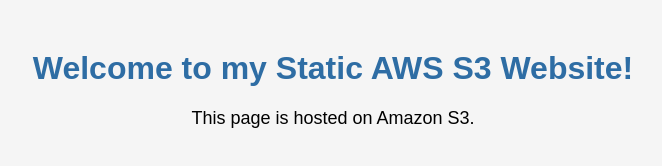
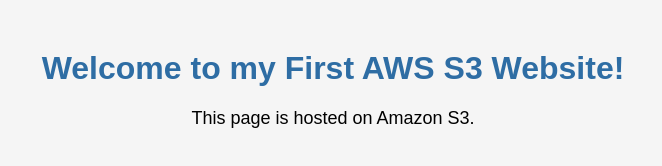
Before and after one commit to Rhys-Rhys/Static-Website-on-AWS-S3, a plain HTML site: page index.html in a window 1280 px wide. Shown: the whole page, without its empty margins (307-969 px from the left). Drawn offline with Linux system fonts and the light colour scheme.

Commit message:
Update index.html

```diff
--- a/index.html
+++ b/index.html
@@ -6,7 +6,7 @@
   <link rel="stylesheet" href="styles.css">
 </head>
 <body>
-  <h1>Welcome to my Static AWS S3 Website!</h1>
+  <h1>Welcome to my First AWS S3 Website!</h1>
   <p>This page is hosted on Amazon S3.</p>
 </body>
 </html>
```
